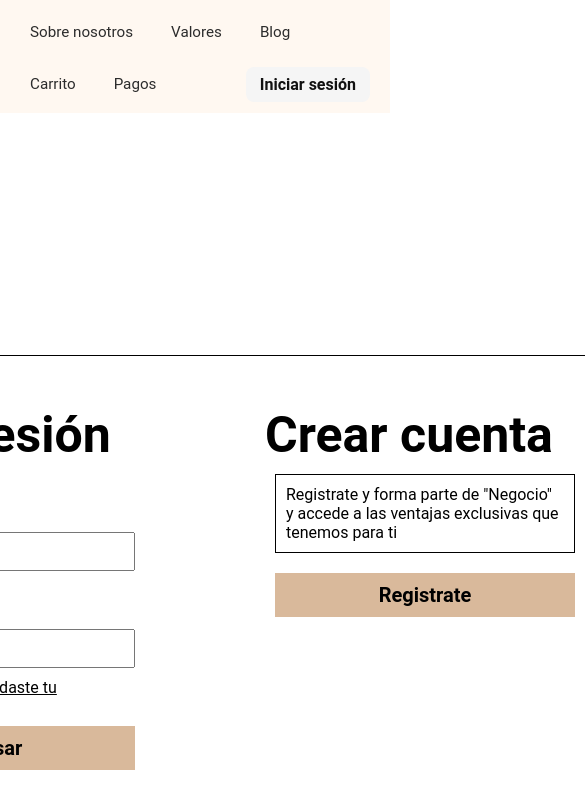
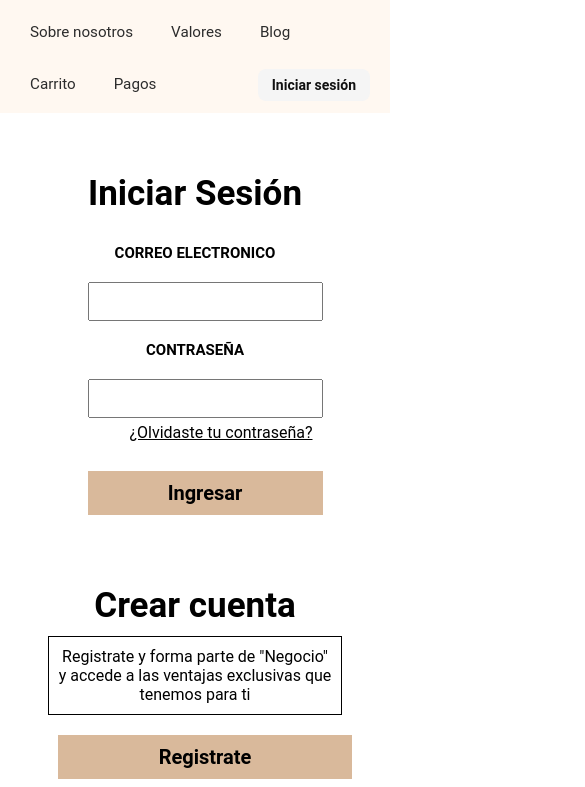
Before and after one commit to AnaRiUb/NeoStepsIsil, a plain HTML site: page paginas/Inicio_sesion/Iniciar seccion/index.html in a window 390 px wide. Shown: the part 57-844 px from the top of the page, 585 px wide, since content can reach past the window. Drawn offline with Linux system fonts and the light colour scheme.

Commit message:
Feat: Agregado responsive iniciar sesioN

```diff
--- a/paginas/Inicio_sesion/Iniciar seccion/index.html
+++ b/paginas/Inicio_sesion/Iniciar seccion/index.html
@@ -33,7 +33,7 @@
     </nav>
   </header>
 
-  <div class="container_principal">
+  <div class="container_principal_3">
 
   <div class="container">
     <div class="box">
--- a/paginas/Inicio_sesion/Iniciar seccion/style.css
+++ b/paginas/Inicio_sesion/Iniciar seccion/style.css
@@ -7,7 +7,7 @@ body {
 
 }
 
-.container_principal{
+.container_principal_3{
     display: flex;
   justify-content: center;
   align-items: center;
@@ -70,3 +70,84 @@ button:hover{
     background-color: #3B2F2F;
     color: #FFFFFF;
 }
+
+
+/* ---------- LOGIN RESPONSIVE ---------- */
+
+/* PC (Diseño original no cambia) */
+.container {
+  display: flex;
+  border: 1px solid #000;
+  max-width: 900px;
+}
+
+/* TABLETS */
+@media (max-width: 1024px) {
+  .container_principal_3 {
+    height: auto;
+    padding: 40px 0;
+  }
+
+  .container {
+    flex-direction: column;
+    align-items: center;
+    width: 90%;
+  }
+
+  .box {
+    padding: 30px;
+    text-align: center;
+  }
+
+  input, button {
+    width: 100%;
+    max-width: 350px;
+  }
+
+  .contenido {
+    width: auto;
+    max-width: 350px;
+  }
+
+  .box a {
+    padding: 0;
+    display: block;
+    text-align: right;
+    margin-top: -5px;
+  }
+}
+
+/* CELULARES */
+@media (max-width: 600px) {
+  h1, .crear {
+    font-size: 35px;
+  }
+
+  .container {
+    width: 100%;
+    border: none;
+  }
+
+  .box {
+    padding: 20px;
+  }
+
+  input, button {
+    width: 100%;
+  }
+
+  .contenido {
+    width: 100%;
+    margin: 10px auto;
+  }
+
+  .navbar {
+    flex-wrap: wrap;
+    padding: 10px;
+    gap: 10px;
+  }
+
+  .navbar a {
+    font-size: 14px;
+  }
+}
--- a/style.css
+++ b/style.css
@@ -25,8 +25,8 @@ section {
   display: flex;
   justify-content: center;
   padding: 40px 0;
-  /* Eliminar height: 100vh */
 }
+
 .fila {
   display: flex;
   flex-wrap: wrap;
```
